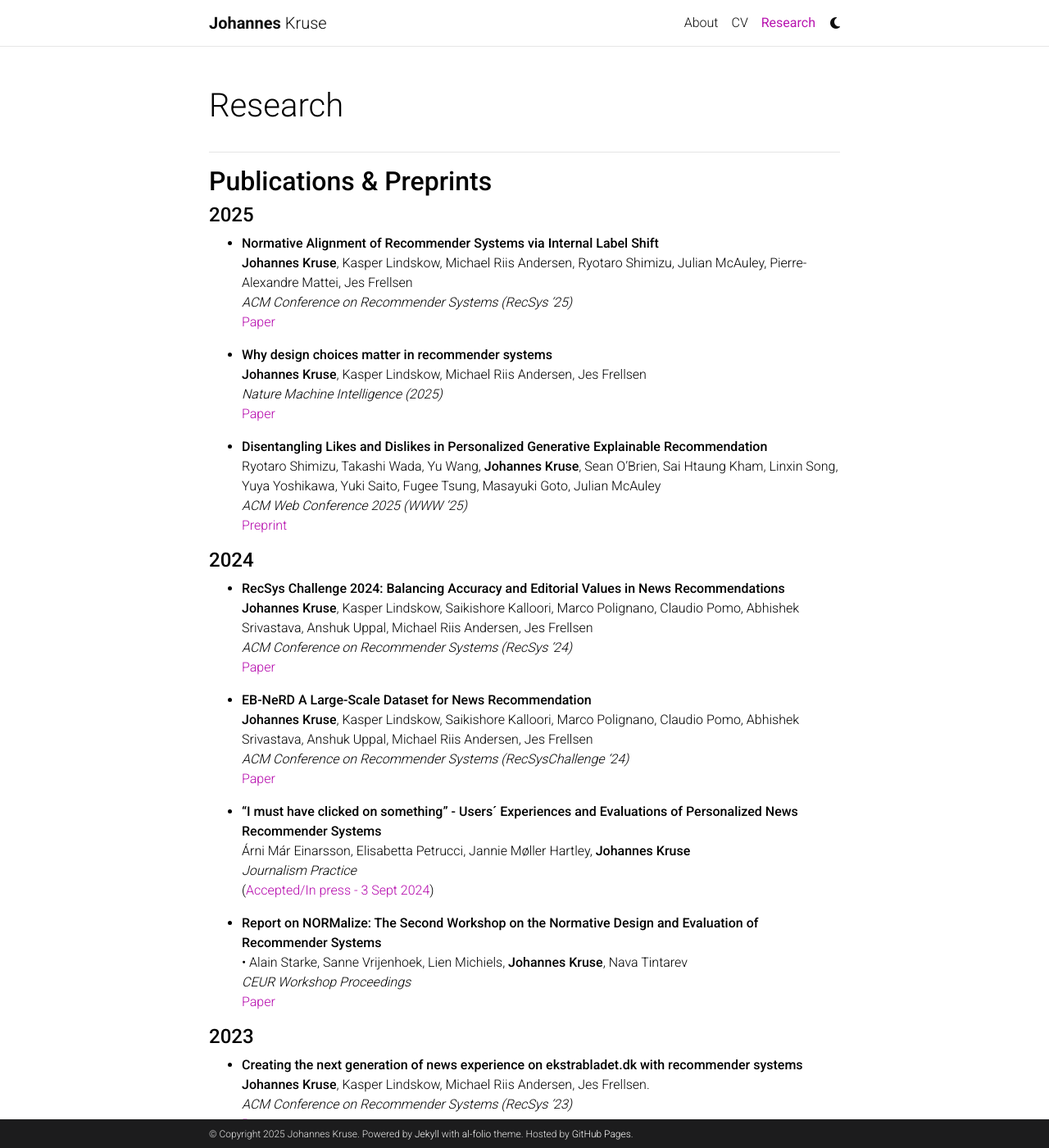
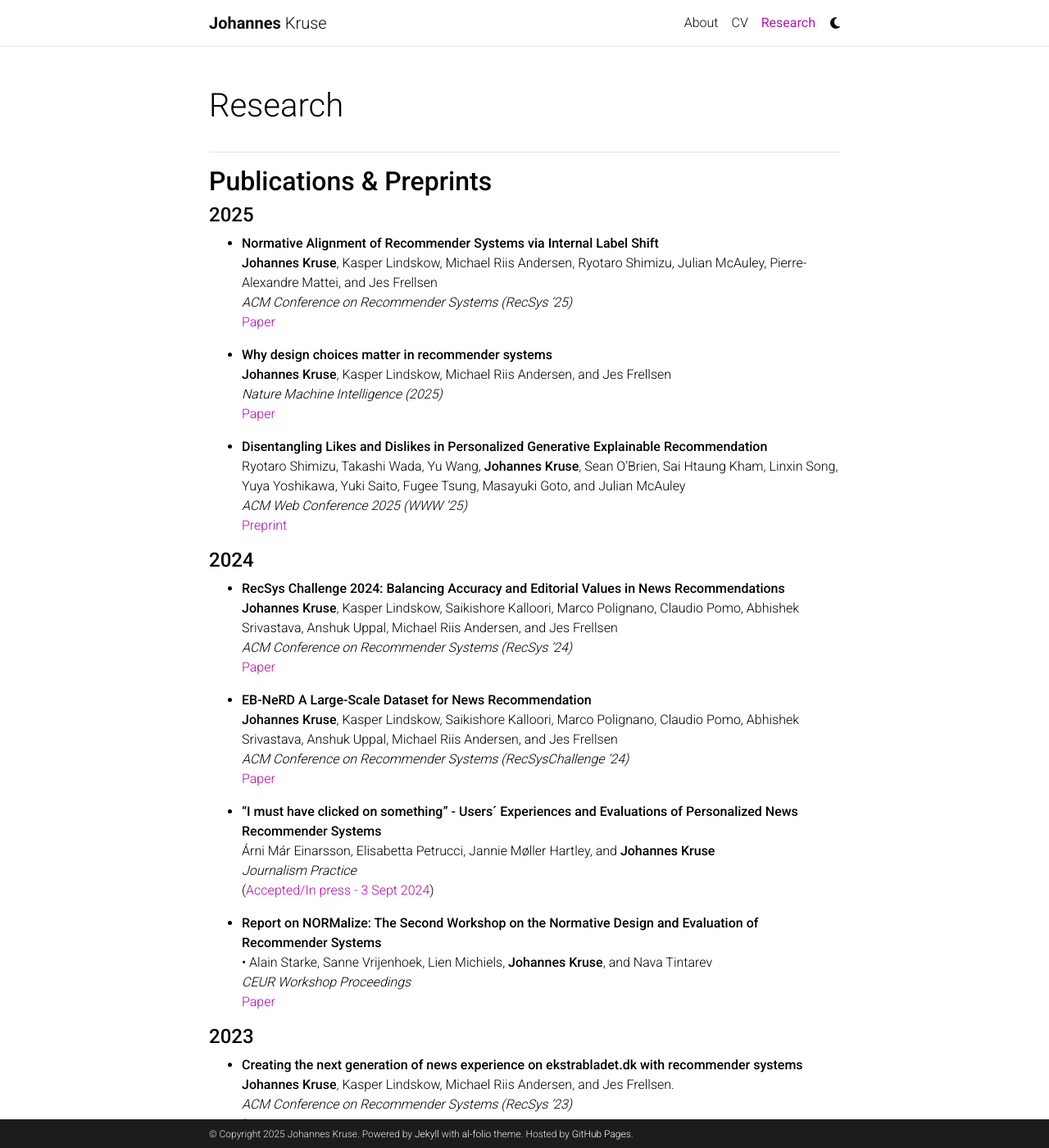
Before and after one commit to johanneskruse/johanneskruse.github.io, a Jekyll site: the page built from _pages/2_publications.md, in a window 1280 px wide and 1400 px high. Shown: the whole window at 82% size. Built offline with Jekyll 4.4.1, drawn with Linux system fonts in a browser that asks for light colours; comment, search, counter and statistics services are not loaded; a style sheet for code colours, icons or effects is not loaded; some of the changed text lies outside the part shown.

Commit message:
update cv, add 'and'

```diff
--- a/_pages/2_publications.md
+++ b/_pages/2_publications.md
@@ -12,50 +12,50 @@ nav_order: 2
 ## **Publications & Preprints**
 #### **2025**
 - **Normative Alignment of Recommender Systems via Internal Label Shift** \
-  **Johannes Kruse**, Kasper Lindskow, Michael Riis Andersen, Ryotaro Shimizu, Julian McAuley, Pierre-Alexandre Mattei, Jes Frellsen \
+  **Johannes Kruse**, Kasper Lindskow, Michael Riis Andersen, Ryotaro Shimizu, Julian McAuley, Pierre-Alexandre Mattei, and Jes Frellsen \
   *ACM Conference on Recommender Systems (RecSys '25)* \
   [Paper](https://doi.org/10.1145/3705328.3759309)
 
 - **Why design choices matter in recommender systems** \
-  **Johannes Kruse**, Kasper Lindskow, Michael Riis Andersen, Jes Frellsen \
+  **Johannes Kruse**, Kasper Lindskow, Michael Riis Andersen, and Jes Frellsen \
   *Nature Machine Intelligence (2025)* \
   [Paper](https://www.nature.com/articles/s42256-025-01043-5.epdf?sharing_token=BmjVdyNM0B49U5uslj_qXNRgN0jAjWel9jnR3ZoTv0N-QFrIAp25ScsG4Mp89qWAA0fqvOMGOIcMdVp8kCb6xgqbZB-RAdevBFHWDhJ0vGwUiPvzbVMXYI5Xh-V813S-F2dLzJH84qJeqrzkR0aiXqPwaFWLK7XM7bBhOUZFnqA%3D)
 
 - **Disentangling Likes and Dislikes in Personalized Generative Explainable Recommendation** \
-  Ryotaro Shimizu, Takashi Wada, Yu Wang, **Johannes Kruse**, Sean O'Brien, Sai Htaung Kham, Linxin Song, Yuya Yoshikawa, Yuki Saito, Fugee Tsung, Masayuki Goto, Julian McAuley \
+  Ryotaro Shimizu, Takashi Wada, Yu Wang, **Johannes Kruse**, Sean O'Brien, Sai Htaung Kham, Linxin Song, Yuya Yoshikawa, Yuki Saito, Fugee Tsung, Masayuki Goto, and Julian McAuley \
   *ACM Web Conference 2025 (WWW '25)* \
   [Preprint](https://arxiv.org/abs/2410.13248)
 
 #### **2024**
 - **RecSys Challenge 2024: Balancing Accuracy and Editorial Values in News Recommendations** \
-  **Johannes Kruse**, Kasper Lindskow, Saikishore Kalloori, Marco Polignano, Claudio Pomo, Abhishek Srivastava, Anshuk Uppal, Michael Riis Andersen, Jes Frellsen \
+  **Johannes Kruse**, Kasper Lindskow, Saikishore Kalloori, Marco Polignano, Claudio Pomo, Abhishek Srivastava, Anshuk Uppal, Michael Riis Andersen, and Jes Frellsen \
   *ACM Conference on Recommender Systems (RecSys '24)* \
   [Paper](https://dl.acm.org/doi/abs/10.1145/3640457.3687164)
 
 - **EB-NeRD A Large-Scale Dataset for News Recommendation** \
-  **Johannes Kruse**, Kasper Lindskow, Saikishore Kalloori, Marco Polignano, Claudio Pomo, Abhishek Srivastava, Anshuk Uppal, Michael Riis Andersen, Jes Frellsen \
+  **Johannes Kruse**, Kasper Lindskow, Saikishore Kalloori, Marco Polignano, Claudio Pomo, Abhishek Srivastava, Anshuk Uppal, Michael Riis Andersen, and Jes Frellsen \
   *ACM Conference on Recommender Systems (RecSysChallenge '24)* \
   [Paper](https://dl.acm.org/doi/10.1145/3687151.3687152)
 
 - **“I must have clicked on something” - Users´ Experiences and Evaluations of Personalized News Recommender Systems** \
-  Árni Már Einarsson, Elisabetta Petrucci, Jannie Møller Hartley, **Johannes Kruse** \
+  Árni Már Einarsson, Elisabetta Petrucci, Jannie Møller Hartley, and **Johannes Kruse** \
   *Journalism Practice* \
   ([Accepted/In press - 3 Sept 2024](https://forskning.ruc.dk/en/publications/i-must-have-clicked-on-something-users-experiences-and-evaluation))
   <!-- TODO: ADD THE PAPER -->
 
 - **Report on NORMalize: The Second Workshop on the Normative Design and Evaluation of Recommender Systems** \
-  •	Alain Starke, Sanne Vrijenhoek, Lien Michiels, **Johannes Kruse**, Nava Tintarev \
+  •	Alain Starke, Sanne Vrijenhoek, Lien Michiels, **Johannes Kruse**, and Nava Tintarev \
   *CEUR Workshop Proceedings* \
   [Paper](https://ceur-ws.org/Vol-3898/)
 
 #### **2023**
 - **Creating the next generation of news experience on ekstrabladet.dk with recommender systems** \
-  **Johannes Kruse**, Kasper Lindskow, Michael Riis Andersen, Jes Frellsen. \
+  **Johannes Kruse**, Kasper Lindskow, Michael Riis Andersen, and Jes Frellsen. \
   *ACM Conference on Recommender Systems (RecSys '23)* \
   [Paper](https://dl.acm.org/doi/10.1145/3604915.3610248)
 
 - **Report on NORMalize: The First Workshop on the Normative Design and Evaluation of Recommender Systems** \
-  Sanne Vrijenhoek, Lien Michiels, **Johannes Kruse**, Alain Starke, Jordi Viader Guerrero, Nava Tintarev \
+  Sanne Vrijenhoek, Lien Michiels, **Johannes Kruse**, Alain Starke, Jordi Viader Guerrero, and Nava Tintarev \
   *CEUR Workshop Proceedings* \
   [Paper](https://ceur-ws.org/Vol-3639/)
 
@@ -69,27 +69,27 @@ nav_order: 2
 ----
 ## **Workshops, Tutorials, Demos & Others**
 - **RecSys Challenge 2024: Balancing Accuracy and Editorial Values in News Recommendations** \
-  **Johannes Kruse**, Kasper Lindskow, Anshuk Uppal, Michael Riis Andersen, Jes Frellsen \
+  **Johannes Kruse**, Kasper Lindskow, Anshuk Uppal, Michael Riis Andersen, and Jes Frellsen \
   *ACM Conference on Recommender Systems (RecSys '24)* \
   [Workshop](https://recsys.eb.dk/)
   <!-- TODO: ADD THE PAPER -->
 
 - **NORMalize: The Second Workshop on Normative Design and Evaluation of Recommender Systems** \
-  Sanne Vrijenhoek, Lien Michiels, **Johannes Kruse**, Alain Starke, Nava Tintarev \
+  Sanne Vrijenhoek, Lien Michiels, **Johannes Kruse**, Alain Starke, and Nava Tintarev \
   *ACM Conference on Recommender Systems (RecSys '24)* \
   [Paper](https://dl.acm.org/doi/abs/10.1145/3640457.3687103) | [Workshop](https://sites.google.com/view/normalizeworkshop/recsys24?authuser=0)
 
 - **Nordic Personalization Workshop** \
-  Alan Said, Toine Bogers, Christoph Trattner, Simen Eide, Benjamin Kille, Bruce Ferwerda, **Johannes Kruse** \
+  Alan Said, Toine Bogers, Christoph Trattner, Simen Eide, Benjamin Kille, Bruce Ferwerda, and **Johannes Kruse** \
   [Workshop](https://personalizationday.github.io/2024/)
 
 - **NORMalize: A Tutorial on the Normative Design and Evaluation of Information Access Systems** \
-  **Johannes Kruse**, Lien Michiels, Alain Starke, Nava Tintarev, Sanne Vrijenhoek \
+  **Johannes Kruse**, Lien Michiels, Alain Starke, Nava Tintarev, and Sanne Vrijenhoek \
   Proceedings of the 2024 Conference on Human Information Interaction and Retrieval (CHIIR '24) \
   [Paper](https://dl.acm.org/doi/pdf/10.1145/3627508.3638319) | [Workshop](https://sites.google.com/view/normalizeworkshop/chiir24?authuser=0)
 
 - **NORMalize: The First Workshop on Normative Design and Evaluation of Recommender Systems** \
-  Sanne Vrijenhoek, Lien Michiels, **Johannes Kruse**, Alain Starke, Jordi Viader Guerrero, Nava Tintarev \
+  Sanne Vrijenhoek, Lien Michiels, **Johannes Kruse**, Alain Starke, Jordi Viader Guerrero, and Nava Tintarev \
   *ACM Conference on Recommender Systems (RecSys '23)* \
   [Paper](https://doi.org/10.1145/3604915.3608757) | [Workshop](https://sites.google.com/view/normalizeworkshop/recsys23?authuser=0)
 
```
Also changed, not shown: 1 other file.
